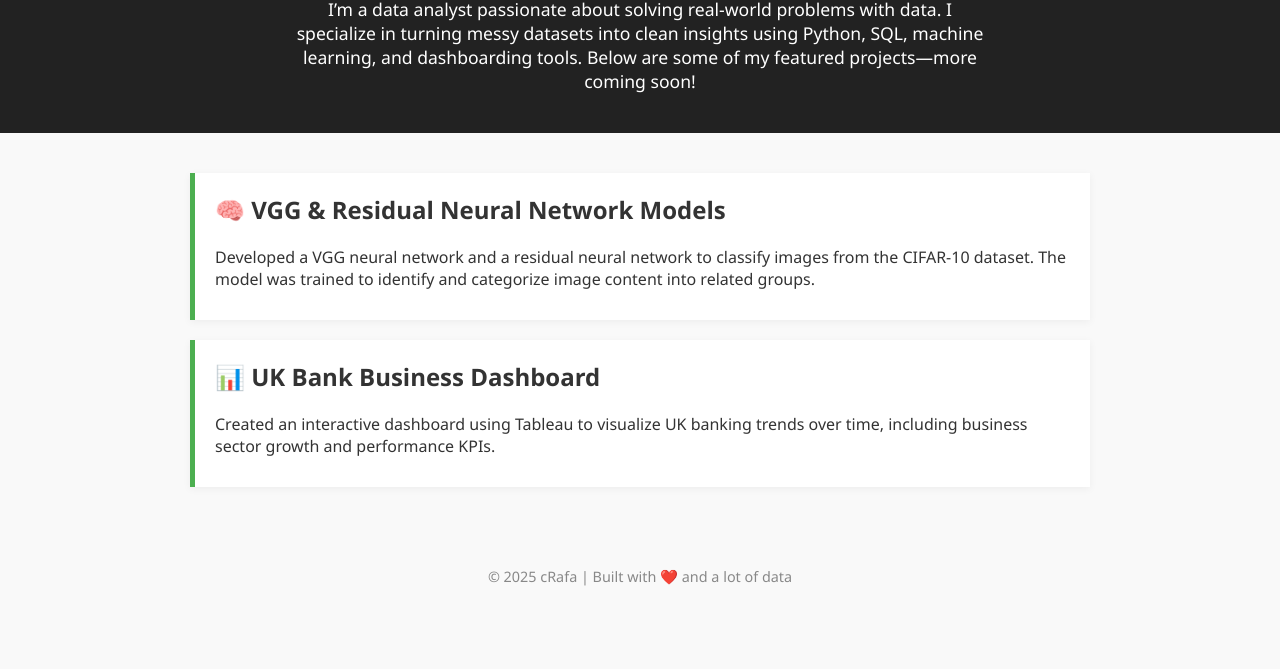
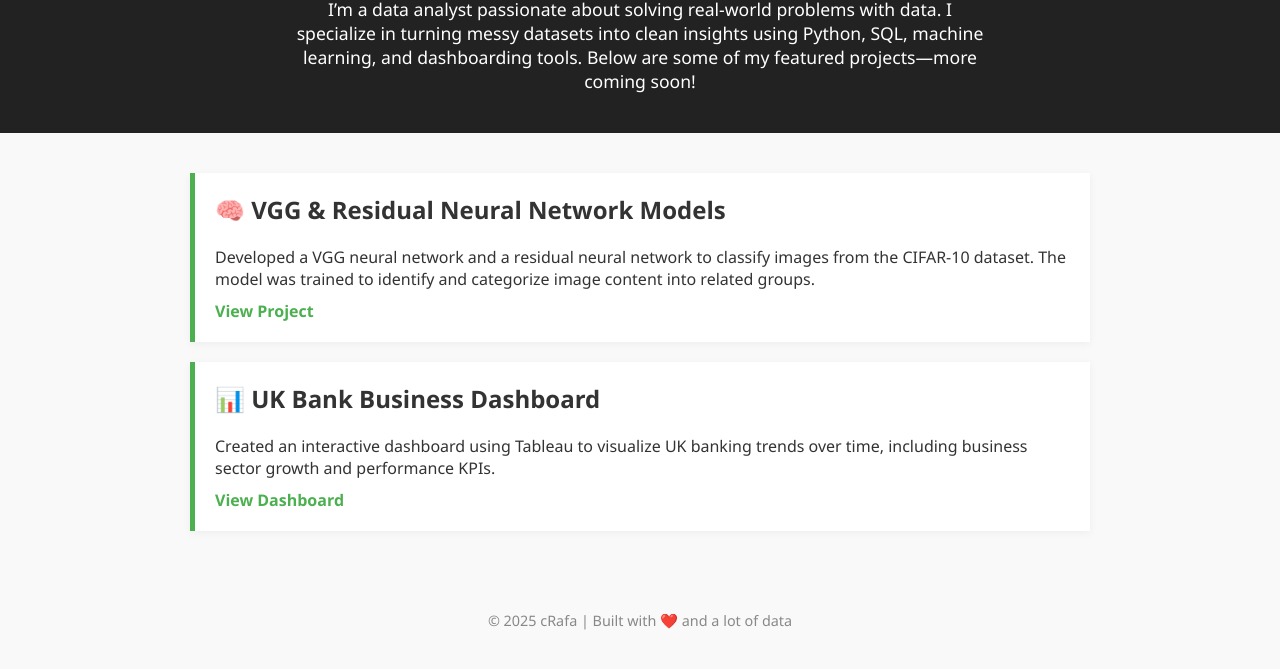
Before and after one commit to cRafa10/DS_Portfolio, a plain HTML site: page index.html in a window 1280 px wide. Shown: the part 117-786 px from the top of the page. Drawn offline with Linux system fonts and the light colour scheme.

Commit message:
Update index.html

```diff
--- a/index.html
+++ b/index.html
@@ -72,13 +72,13 @@
     <div class="project-card">
       <h2>🧠 VGG & Residual Neural Network Models</h2>
       <p>Developed a VGG neural network and a residual neural network to classify images from the CIFAR-10 dataset. The model was trained to identify and categorize image content into related groups.</p>
-      <!-- Optional: <a href="your-github-link">View Project</a> -->
+      <a href="https://github.com/cRafa10/DS_Portfolio/blob/main/Final_Project_DataScience%26ML.ipynb">View Project</a>
     </div>
 
     <div class="project-card">
       <h2>📊 UK Bank Business Dashboard</h2>
       <p>Created an interactive dashboard using Tableau to visualize UK banking trends over time, including business sector growth and performance KPIs.</p>
-      <!-- Optional: <a href="your-tableau-link">View Dashboard</a> -->
+      <a href="https://public.tableau.com/app/profile/carlos.lopez7092/viz/UKBank-Dashboard_17439831318620/Dashboard">View Dashboard</a>
     </div>
   </section>
 
```
